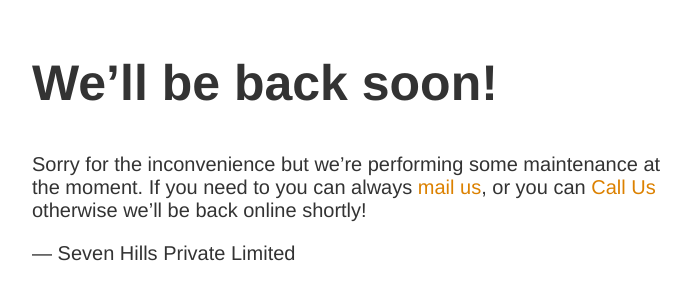
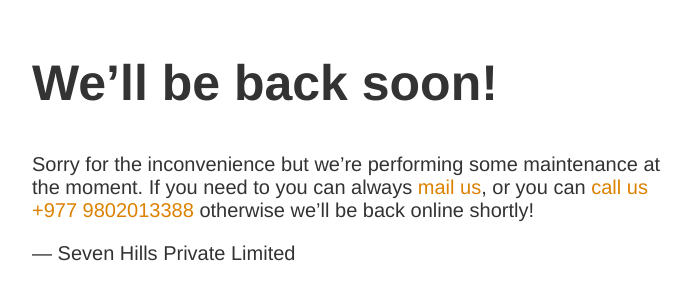
Before and after one commit to mahatoamar2013/7hills, a plain HTML site: page index.html in a window 1280 px wide. Shown: the part 146-446 px from the top of the page, without its empty margins (283-974 px from the left). Drawn offline with Linux system fonts and the light colour scheme.

Commit message:
Update index.html

```diff
--- a/index.html
+++ b/index.html
@@ -12,7 +12,7 @@
 <article>
     <h1>We&rsquo;ll be back soon!</h1>
     <div>
-        <p>Sorry for the inconvenience but we&rsquo;re performing some maintenance at the moment. If you need to you can always <a href="mailto:info@7hills.com.np":#">mail us</a>, or you can <a href="tel:+9779802013388">Call Us</a> otherwise we&rsquo;ll be back online shortly!</p>
+        <p>Sorry for the inconvenience but we&rsquo;re performing some maintenance at the moment. If you need to you can always <a href="mailto:info@7hills.com.np":#">mail us</a>, or you can <a href="tel:+9779802013388">call us +977 9802013388</a> otherwise we&rsquo;ll be back online shortly!</p>
         <p>&mdash; Seven Hills Private Limited</p>
     </div>
 </article>
```
